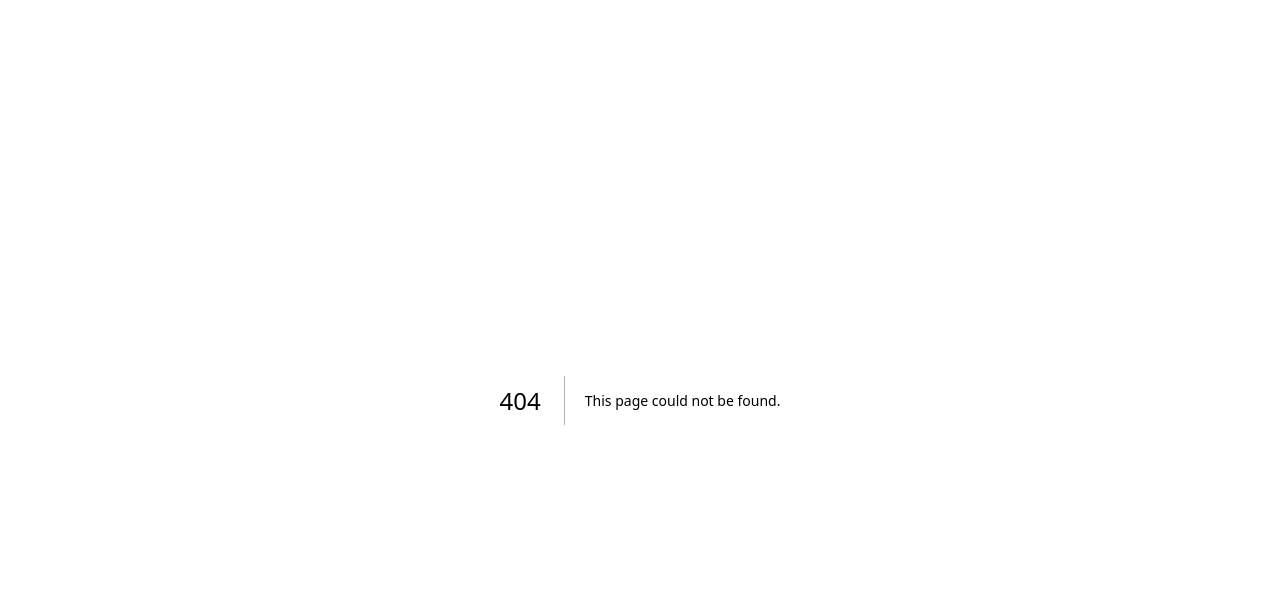
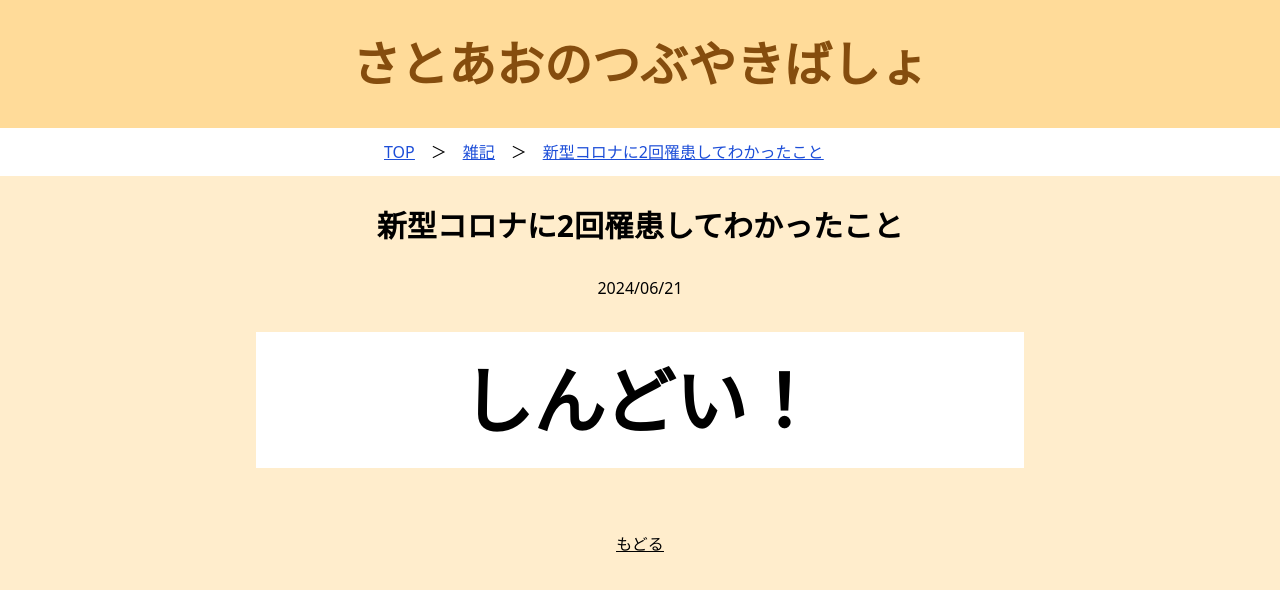
Before and after one commit to AoSato531/satoao-weblog, a Next.js app: page /other/4 in a window 1280 px wide. Before the commit this address had no page. Shown: the top 590 px of the page. Built offline with nearby package versions, Linux system fonts and the light colour scheme.

Commit message:
記事追加と誤字修正

```diff
--- a/src/pages/index.tsx
+++ b/src/pages/index.tsx
@@ -24,7 +24,7 @@ export default function Page() {
           <Linkbox message="音楽" url="/music" date="最終更新:2024/05/12"/>
           <Linkbox message="ゲーム" url="/game" date="最終更新:2024/04/14"/>
           <Linkbox message="読書メモ" url="/reading" date="最終更新:2024/05/06"/>
-          <Linkbox message="雑記" url="/other" date="最終更新:2024/05/01"/>
+          <Linkbox message="雑記" url="/other" date="最終更新:2024/06/21"/>
           <Linkbox message="つくったもの" url="/software" date="最終更新:2024/05/13"/>
         </div>
       </ContentBlock>
--- /dev/null
+++ b/src/pages/other/4.tsx
@@ -0,0 +1,22 @@
+import BlogPage from "@/components/BlogPage";
+import SectionBlock from "@/components/SectionBlock";
+import SubSectionBlock from "@/components/SubSectionBlock";
+import { Inter } from "next/font/google";
+
+const inter = Inter({ subsets: ["latin"] });
+
+export default function Page() {
+  return (
+    <BlogPage
+      title="新型コロナに2回罹患してわかったこと"
+      date="2024/06/21"
+      category="雑記"
+      blogNo="4"
+    >
+      <div className="text-center font-black text-5xl lg:text-7xl ">
+        しんどい！
+      </div>
+
+    </BlogPage>
+  );
+}
--- a/src/pages/other/index.tsx
+++ b/src/pages/other/index.tsx
@@ -25,9 +25,10 @@ export default function Page() {
           自己紹介やこのウェブサイトの説明もここにカテゴライズされます。
         </CategoryBlock>
         <div className="grid grid-cols-1 lg:grid-cols-2">
+          <Linkbox message="新型コロナに2回罹患してわかったこと" url="/other/4" date="2024/06/21" />
           <Linkbox message="コミュニケーションで意識していること" url="/other/3" date="2024/05/01" />
+          <Linkbox message="このサイトについて" url="/other/2" date="2024/04/07" />
           <Linkbox message="自己紹介" url="/other/1" date="2024/04/07" />
-          <Linkbox message="このサイトについて" url="/other/2" date="2024/04/07" />
         </div>
         <BackPage/>
       </ContentBlock>
--- a/src/pages/tech/4.tsx
+++ b/src/pages/tech/4.tsx
@@ -63,7 +63,7 @@ export default function Page() {
       <br/>
       <SectionBlock sectionText="具体例で解説" />
       たとえば、ユーザ管理システムがあったとして、外部システムからRESTful API経由で情報の操作ができるとします。<br/>
-      図示するとこんな感じです。ちなみ以降に例として出てくるシステムやRESTful APIは架空なので存在しません。<br/>
+      図示するとこんな感じです。ちなみに以降に例として出てくるシステムやRESTful APIは架空なので存在しません。<br/>
       <br/>
       <Image
         className="lg:w-[30vw] w-[75vw]"
@@ -84,10 +84,10 @@ export default function Page() {
         alt="GET例"
       />
       外部システムくんがユーザ管理システムくんにIDが3番のユーザ情報をくれとリクエストしています。<br/>
-      それに対してIDが3番である「さとう　あお」の情報を正常というステータスといっしょに、外部システムくんにレスポンスとして返しています。<br/>
+      それに対してIDが3番である「さとう　あお」の情報を正常というステータスと一緒に、外部システムくんにレスポンスとして返しています。<br/>
       <br/>
       直感的にわかるかもしれませんが、この操作は1回やっても5回やっても1000回やっても同じ結果になります。<br/>
-      レスポンスは常に同じなのはもちろん、データの取得しかしていないのでデータ情報も同じです。<br/>
+      レスポンスは常に同じなのはもちろん、データの取得しかしていないのでデータ状態も同じです。<br/>
       <br/>
       これは冪等性が保証されているといえます。<br/>
       <br/>
@@ -117,7 +117,7 @@ export default function Page() {
       ではこれは冪等性が保証されているといえるでしょうか。結果が同じといえるでしょうか。<br/>
       <br/>
       結論をいうと、これは冪等性が保証されています。<br/>
-      なぜかというと、データの情報を1回目も2回目も同じ状態だからです。<br/>
+      なぜかというと、データの状態が1回目も2回目も同じだからです。<br/>
       <br/>
       どちらもDELETEメソッドが実行されたあとはユーザが3人になっています。<br/>
       4人だったのが削除されたから3人になったのか、もともと3人だったのかの違いはあれど、ユーザが3人になったという状態は同じです。<br/>
```
